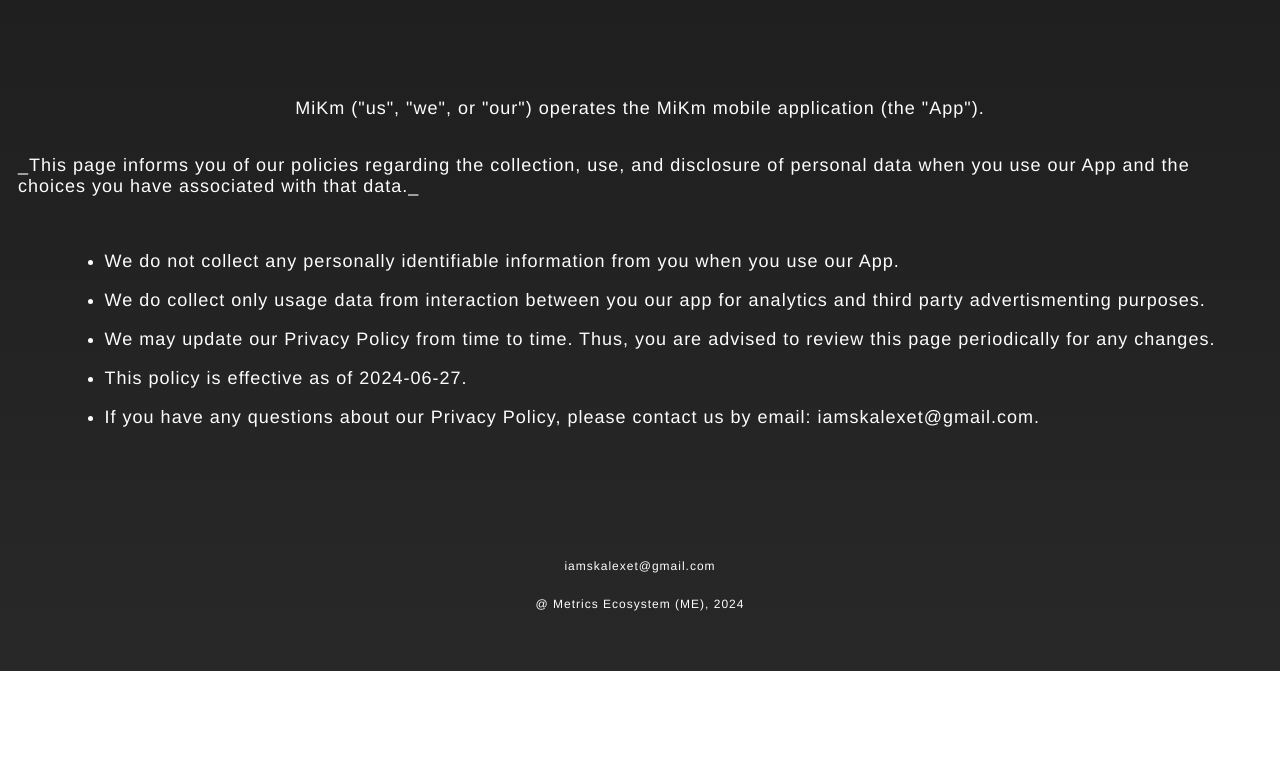
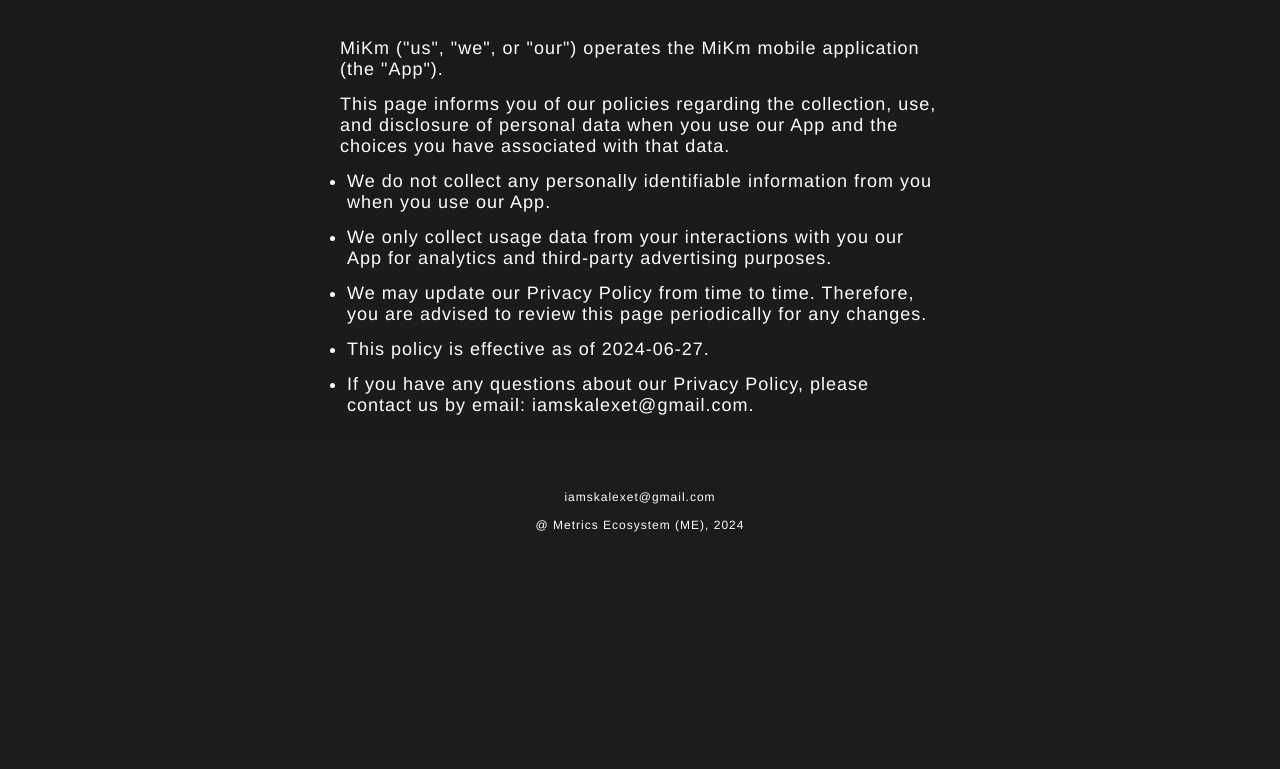
Before and after one commit to metricsecosystem/mikm-privacy, a plain HTML site: page index.html in a window 1280 px wide. Shown: the part 225-994 px from the top of the page. Before the commit the page ends 896 px from the top, so only its background shows below. Drawn offline with Linux system fonts and the light colour scheme.

Commit message:
fix styles

```diff
--- a/index.html
+++ b/index.html
@@ -9,19 +9,34 @@
             color: #FDFDFD;
             letter-spacing: 1px;
             font-family: Helvetica, Arial, sans-serif;
+            margin: 0;
+            padding: 0;
         }
         body {
             display: flex;
             flex-direction: column;
             align-items: center;
             justify-content: space-between;
-            background: linear-gradient(#1C1C1C, #282828);
-            height: 100vh;
-            padding: 40px 10px;
+            background: linear-gradient(#191919, #1C1C1C);
+            padding: 100px 0 200px;
+        }
+        section {
+            max-width: 600px;
+        }
+        p {
+            margin: 7px auto;
+        }
+        ul {
+            display: flex;
+            flex-direction: column;
+        }
+        li {
+            margin: 0 7px;
         }
         .header {
             font-weight: bold;
-            font-size: 62px;
+            font-size: 57px;
+            text-align: center;
         }
         .sect {
             display: flex;
@@ -29,17 +44,21 @@
             align-items: center;
             font-size: 18px;
             font-weight: normal;
+            margin: 30px 0;
         }
         .contacts {
             font-size: 12px;
         }
 
         @media(max-width: 787px) {
+            body {
+                padding: 50px 15px;
+            }
+            li {
+                margin: 7px;
+            }
             .header {
                 font-size: 31px;
-            }
-            p {
-                text-align: center;
             }
         }
     </style>
@@ -51,11 +70,11 @@
 
     <section class="sect">
         <p>MiKm ("us", "we", or "our") operates the MiKm mobile application (the "App").</p>
-        <p>_This page informs you of our policies regarding the collection, use, and disclosure of personal data when you use our App and the choices you have associated with that data._</p>
+        <p>This page informs you of our policies regarding the collection, use, and disclosure of personal data when you use our App and the choices you have associated with that data.</p>
         <ul>
             <li><p>We do not collect any personally identifiable information from you when you use our App.</p></li>
-            <li><p>We do collect only usage data from interaction between you our app for analytics and third party advertismenting purposes.</p></li>
-            <li><p>We may update our Privacy Policy from time to time. Thus, you are advised to review this page periodically for any changes.</p></li>
+            <li><p>We only collect usage data from your interactions with you our App for analytics and third-party advertising purposes.</p></li>
+            <li><p>We may update our Privacy Policy from time to time. Therefore, you are advised to review this page periodically for any changes.</p></li>
             <li><p>This policy is effective as of 2024-06-27.</p></li>
             <li><p>If you have any questions about our Privacy Policy, please contact us by email: iamskalexet@gmail.com.</p></li>
         </ul>
```
